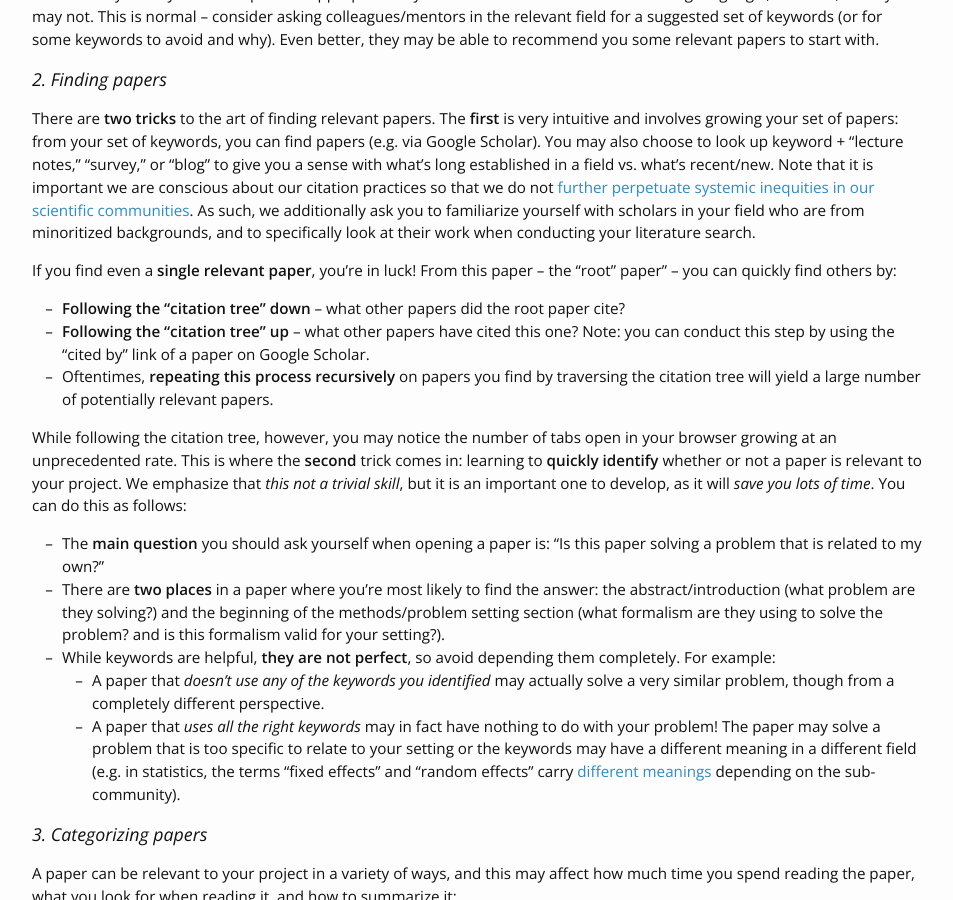
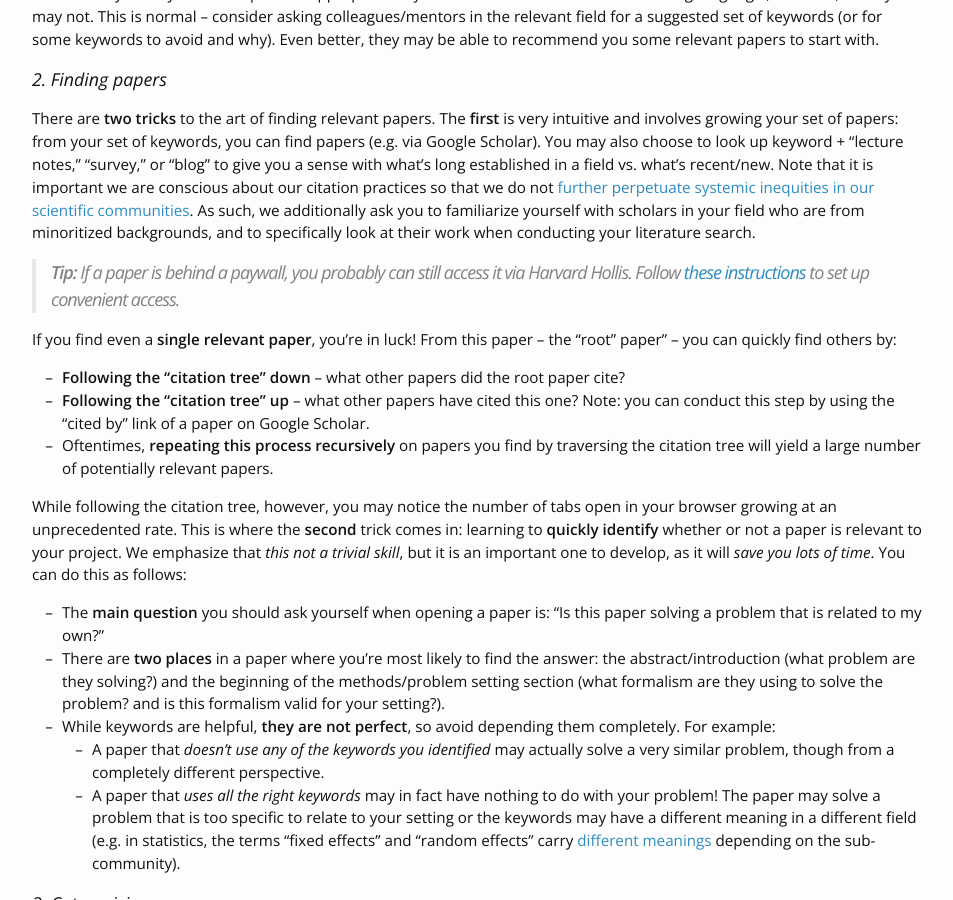
Before and after one commit to yanivyacoby/harvard-cs290, a Jekyll site: the page built from how-to-do-a-literature-search.md, in a window 1280 px wide and 900 px high, scrolled down 1947 px. Shown: the whole window, without its empty margins (163-1116 px from the left). Built offline with Jekyll 4.4.1, drawn with Linux system fonts in a browser that asks for light colours; nearby versions of some CDN libraries.

Commit message:
Update how-to-do-a-literature-search.md

```diff
--- a/how-to-do-a-literature-search.md
+++ b/how-to-do-a-literature-search.md
@@ -64,6 +64,8 @@ You may also choose to look up keyword + "lecture notes," "survey," or "blog" to
 Note that it is important we are conscious about our citation practices so that we do not [further perpetuate systemic inequities in our scientific communities](https://rurisi.com/citation-guide){:target="_blank"}{:rel="noopener noreferrer"}.
 As such, we additionally ask you to familiarize yourself with scholars in your field who are from minoritized backgrounds,
 and to specifically look at their work when conducting your literature search.
+
+> **Tip:** If a paper is behind a paywall, you probably can still access it via Harvard Hollis. Follow [these instructions](https://library.harvard.edu/services-tools/check-harvard-library-bookmark){:target="_blank"}{:rel="noopener noreferrer"} to set up convenient access.
 
 If you find even a **single relevant paper**, you're in luck!
 From this paper -- the "root" paper" -- you can quickly find others by:
```
